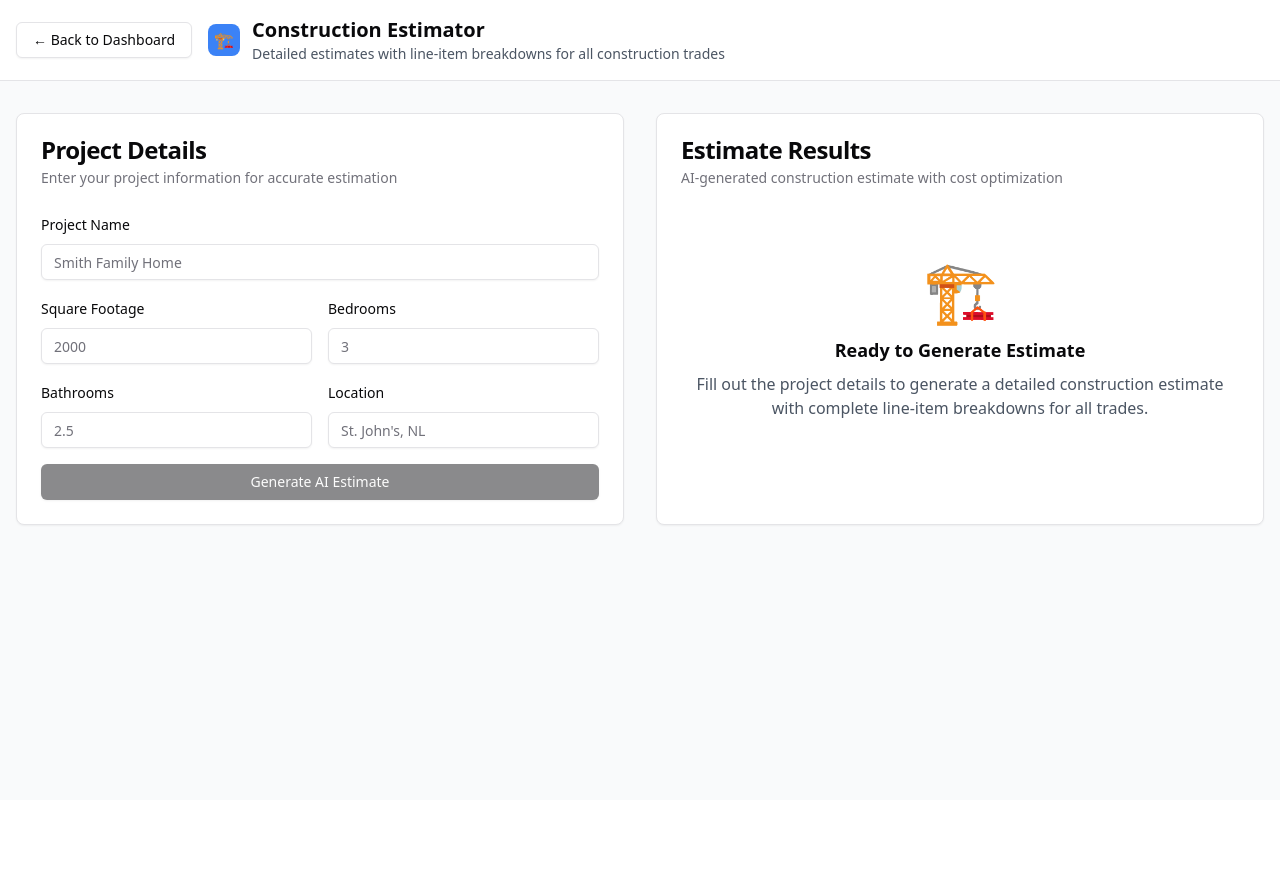
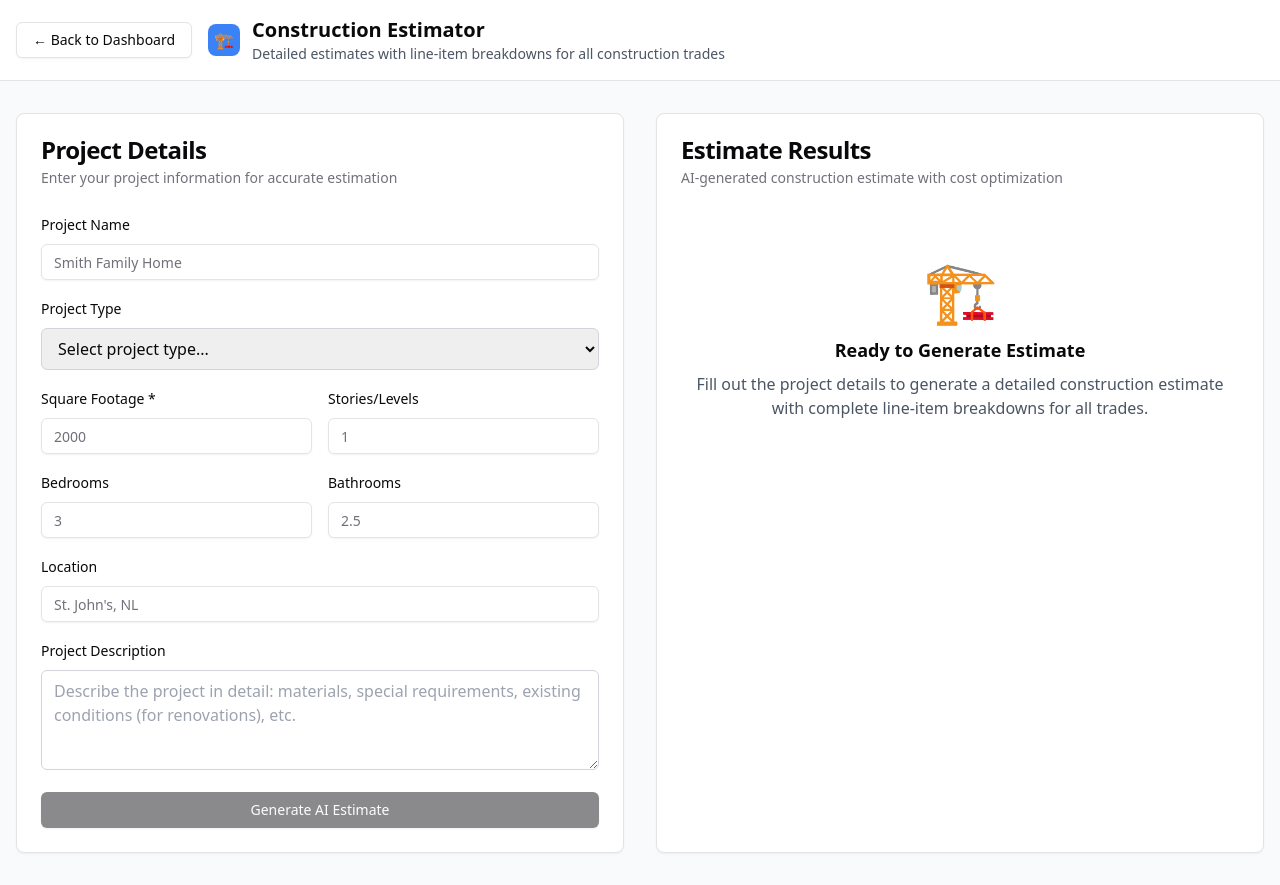
Before and after one commit to Agent4343/BizOptimize-Pro, a Next.js app: page /dashboard/modules/construction in a window 1280 px wide. Before the commit the page ends 800 px from the top, so only its background shows below. Built offline with nearby package versions, Linux system fonts and the light colour scheme.

Commit message:
Enhance construction estimator: add project type, description field, and AI enhancement for any job type

```diff
--- a/src/app/api/ai/route.ts
+++ b/src/app/api/ai/route.ts
@@ -255,13 +255,51 @@ export async function POST(request: NextRequest) {
     let defaultResponse: string = "Analysis completed. Optimization recommendations generated based on your business data.";
     let useAI = false;
 
-    // Construction estimates always use our calculation system
+    // Construction estimates: use our calculation system, then enhance with AI if available
     if (businessType === 'construction' && optimizationType === 'estimate') {
+      // First, generate base estimate using our calculation system
       const businessResponses = mockResponses[businessType as keyof typeof mockResponses];
-      defaultResponse = (businessResponses && optimizationType in businessResponses
+      let baseResponse = (businessResponses && optimizationType in businessResponses
         ? (businessResponses as any)[optimizationType]
         : null) ||
         defaultResponse;
+
+      // If AI is available, enhance the estimate with additional insights
+      const hasOpenAI = !!process.env.OPENAI_API_KEY;
+      const hasOpenRouter = !!process.env.OPENROUTER_API_KEY;
+
+      if ((hasOpenRouter || hasOpenAI) && prompt) {
+        try {
+          useAI = true;
+          const aiSystemPrompt = `You are an expert construction estimator. Review the provided estimate and add:
+- Additional trade-specific line items if missing
+- Material recommendations based on project type and location
+- Code compliance notes for the location
+- Seasonal considerations
+- Any missing cost factors
+- Professional formatting improvements
+
+Keep all existing costs and calculations. Only add enhancements and missing details.`;
+
+          let aiEnhancement = '';
+          if (hasOpenRouter) {
+            aiEnhancement = await callOpenRouter(`Base estimate:\n\n${baseResponse}\n\nUser project details:\n${prompt}`, aiSystemPrompt);
+          } else {
+            aiEnhancement = await callOpenAI(`Base estimate:\n\n${baseResponse}\n\nUser project details:\n${prompt}`, aiSystemPrompt);
+          }
+
+          // Combine base estimate with AI enhancements
+          defaultResponse = baseResponse + '\n\n---\n\n## AI-Enhanced Recommendations\n\n' + aiEnhancement;
+        } catch (aiError) {
+          console.error('AI enhancement error, using base estimate:', aiError);
+          // Use base estimate if AI fails
+          defaultResponse = baseResponse;
+          useAI = false;
+        }
+      } else {
+        // No AI available, use base estimate
+        defaultResponse = baseResponse;
+      }
     } else {
       // For other business types, try AI if available
       const hasOpenAI = !!process.env.OPENAI_API_KEY;
--- a/src/app/dashboard/modules/construction/page.tsx
+++ b/src/app/dashboard/modules/construction/page.tsx
@@ -12,10 +12,13 @@ export default function ConstructionPage() {
   const [savings, setSavings] = useState<number>(0);
   const [formData, setFormData] = useState({
     projectName: "",
+    projectType: "",
     squareFootage: "",
     bedrooms: "",
     bathrooms: "",
-    location: ""
+    stories: "",
+    location: "",
+    description: ""
   });
 
   const generateEstimate = async () => {
@@ -25,7 +28,17 @@ export default function ConstructionPage() {
         method: 'POST',
         headers: { 'Content-Type': 'application/json' },
         body: JSON.stringify({
-          prompt: `Construction project: ${formData.squareFootage} sq ft, ${formData.bedrooms} bedrooms, ${formData.bathrooms} bathrooms in ${formData.location}`,
+          prompt: `Construction project estimate:
+Project Name: ${formData.projectName || 'Unnamed Project'}
+Project Type: ${formData.projectType || 'Not specified'}
+Square Footage: ${formData.squareFootage} sq ft
+Stories/Levels: ${formData.stories || '1'}
+Bedrooms: ${formData.bedrooms || 'N/A'}
+Bathrooms: ${formData.bathrooms || 'N/A'}
+Location: ${formData.location || 'Not specified'}
+Project Description: ${formData.description || 'No additional details provided'}
+
+Generate a detailed construction estimate with line-item breakdowns for all trades.`,
           businessType: 'construction',
           optimizationType: 'estimate'
         })
@@ -86,32 +99,63 @@ export default function ConstructionPage() {
                   onChange={(e) => setFormData({...formData, projectName: e.target.value})}
                 />
               </div>
+              <div className="space-y-2">
+                <label className="text-sm font-medium">Project Type</label>
+                <select
+                  className="w-full px-3 py-2 border border-gray-300 rounded-md focus:outline-none focus:ring-2 focus:ring-blue-500"
+                  value={formData.projectType}
+                  onChange={(e) => setFormData({...formData, projectType: e.target.value})}
+                >
+                  <option value="">Select project type...</option>
+                  <option value="new-construction">New Construction</option>
+                  <option value="renovation">Renovation</option>
+                  <option value="addition">Addition</option>
+                  <option value="garage">Garage</option>
+                  <option value="commercial">Commercial</option>
+                  <option value="multi-unit">Multi-Unit</option>
+                  <option value="custom">Custom/Other</option>
+                </select>
+              </div>
               <div className="grid grid-cols-2 gap-4">
                 <div className="space-y-2">
-                  <label className="text-sm font-medium">Square Footage</label>
+                  <label className="text-sm font-medium">Square Footage *</label>
                   <Input
                     placeholder="2000"
+                    type="number"
                     value={formData.squareFootage}
                     onChange={(e) => setFormData({...formData, squareFootage: e.target.value})}
                   />
                 </div>
                 <div className="space-y-2">
-                  <label className="text-sm font-medium">Bedrooms</label>
+                  <label className="text-sm font-medium">Stories/Levels</label>
                   <Input
-                    placeholder="3"
-                    value={formData.bedrooms}
-                    onChange={(e) => setFormData({...formData, bedrooms: e.target.value})}
+                    placeholder="1"
+                    type="number"
+                    value={formData.stories}
+                    onChange={(e) => setFormData({...formData, stories: e.target.value})}
                   />
                 </div>
               </div>
               <div className="grid grid-cols-2 gap-4">
                 <div className="space-y-2">
+                  <label className="text-sm font-medium">Bedrooms</label>
+                  <Input
+                    placeholder="3"
+                    type="number"
+                    value={formData.bedrooms}
+                    onChange={(e) => setFormData({...formData, bedrooms: e.target.value})}
+                  />
+                </div>
+                <div className="space-y-2">
                   <label className="text-sm font-medium">Bathrooms</label>
                   <Input
                     placeholder="2.5"
+                    type="number"
+                    step="0.5"
                     value={formData.bathrooms}
                     onChange={(e) => setFormData({...formData, bathrooms: e.target.value})}
                   />
+                </div>
               </div>
               <div className="space-y-2">
                 <label className="text-sm font-medium">Location</label>
@@ -121,6 +165,14 @@ export default function ConstructionPage() {
                   onChange={(e) => setFormData({...formData, location: e.target.value})}
                 />
               </div>
+              <div className="space-y-2">
+                <label className="text-sm font-medium">Project Description</label>
+                <textarea
+                  className="w-full px-3 py-2 border border-gray-300 rounded-md focus:outline-none focus:ring-2 focus:ring-blue-500 min-h-[100px]"
+                  placeholder="Describe the project in detail: materials, special requirements, existing conditions (for renovations), etc."
+                  value={formData.description}
+                  onChange={(e) => setFormData({...formData, description: e.target.value})}
+                />
               </div>
               <Button
                 onClick={generateEstimate}
```
Lines whose indentation alone changed are shown as unchanged.
